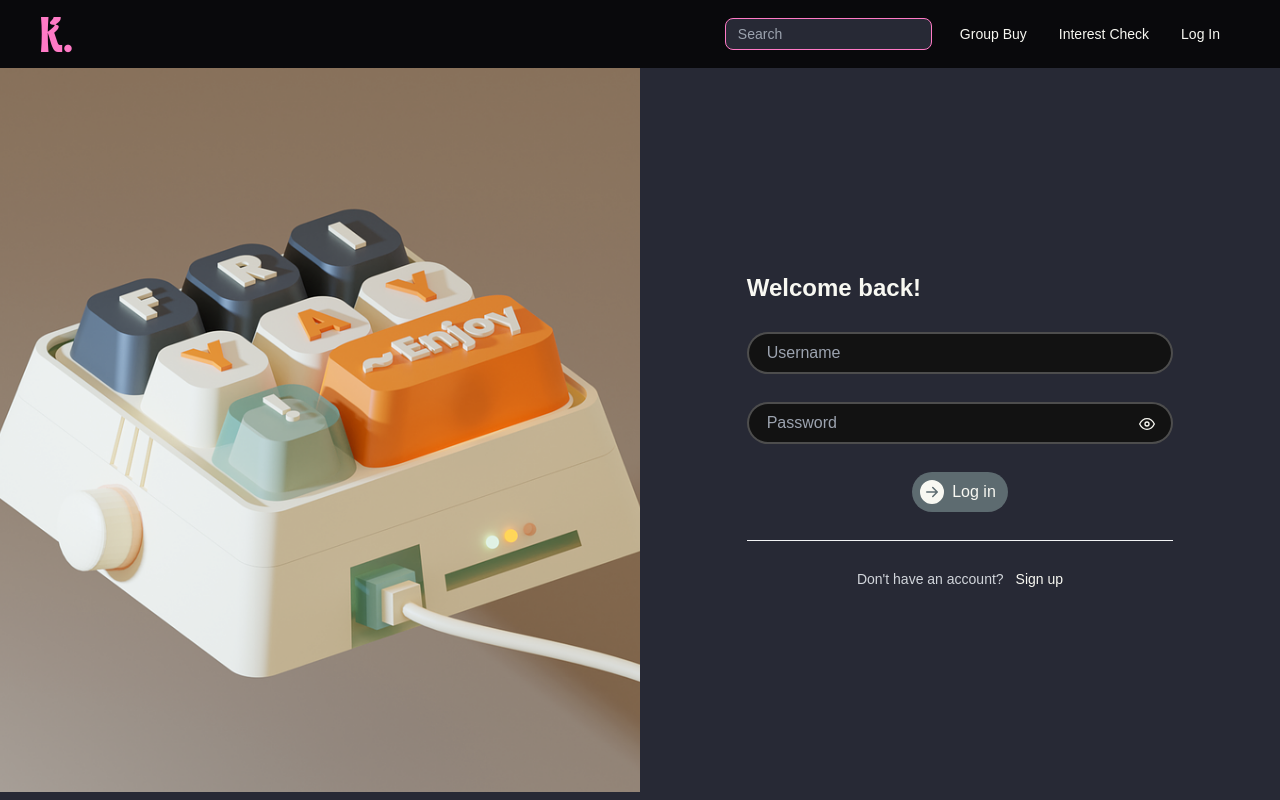
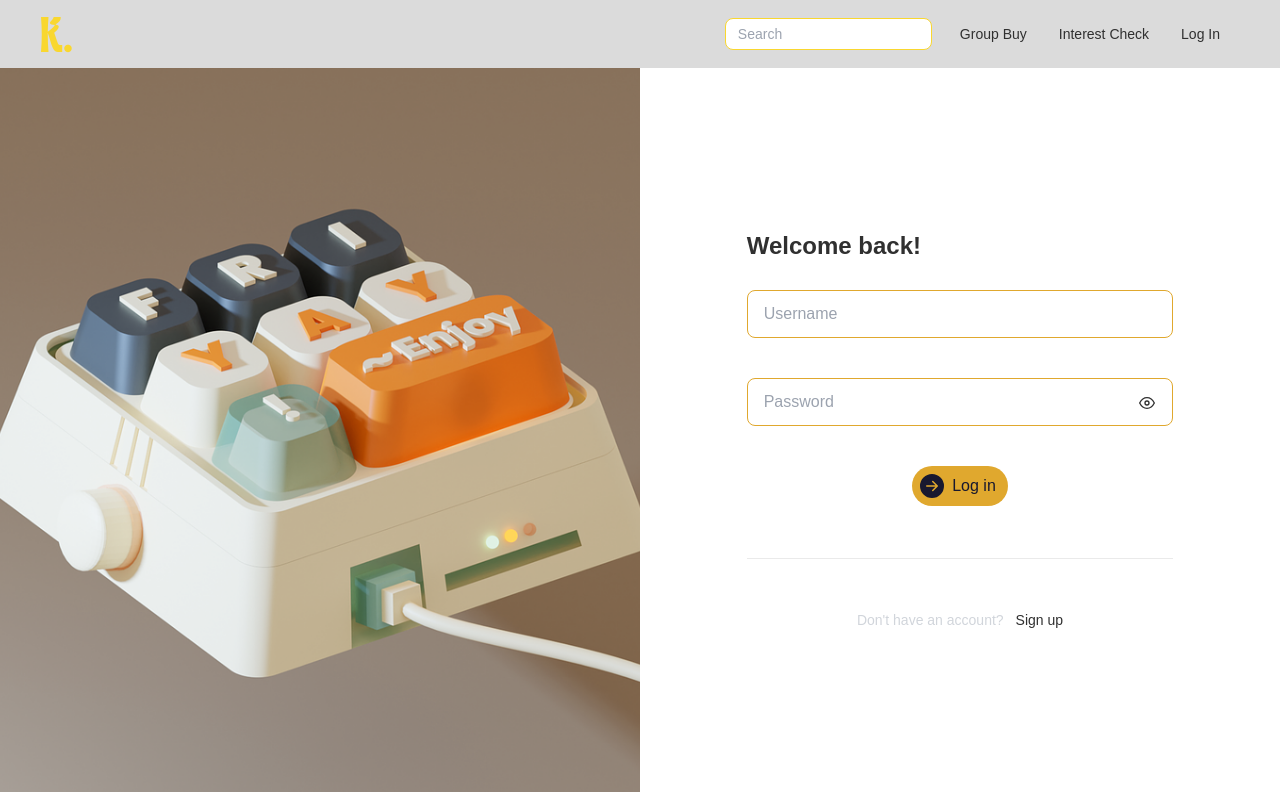
Before and after one commit to tranle13/keyboard-thing, a React (Vite) app in the folder client/: page /login in a window 1280 px wide. Built offline with nearby package versions, Linux system fonts and the light colour scheme; a web font is replaced by a local one.

Commit message:
Remove shadcn usage, add info for register page

```diff
--- a/client/src/App.tsx
+++ b/client/src/App.tsx
@@ -17,7 +17,7 @@ function App() {
   return (
     <AuthProvider>
       <BrowserRouter>
-        <div className="flex flex-col min-h-screen" data-theme="dracula">
+        <div className="flex flex-col min-h-screen" data-theme="bumblebee">
           <NavBar />
           <Routes>
             <Route element={<PrivateRoutes />}>
--- a/client/src/components/Form.tsx
+++ b/client/src/components/Form.tsx
@@ -11,7 +11,6 @@ interface FormProps {
   children: ReactNode;
   route: string;
   buttonIconStyle: string;
-  buttonStyle: string;
 }
 
 export const Form: FC<FormProps> = ({
@@ -22,7 +21,6 @@ export const Form: FC<FormProps> = ({
   children,
   route,
   buttonIconStyle,
-  buttonStyle,
   handler,
 }) => {
   const navigate = useNavigate();
@@ -36,7 +34,7 @@ export const Form: FC<FormProps> = ({
         {header}
         {children}
         <button
-          className={`group flex items-center gap-3 px-2 py-2 w-fit rounded-full mx-auto relative ${buttonStyle}`}
+          className={`group flex items-center gap-3 px-2 py-2 w-fit rounded-full mx-auto relative bg-secondary text-secondary-content`}
           type="submit"
         >
           <span
@@ -49,7 +47,7 @@ export const Form: FC<FormProps> = ({
           </span>
         </button>
 
-        <div className="h-[1px] bg-gray-100" />
+        <div className="divider after:h-[1px] before:h-[1px]" />
 
         <div className="flex gap-3 text-sm justify-center">
           <span className="text-gray-300">{secondaryText}</span>
--- a/client/src/components/Input.tsx
+++ b/client/src/components/Input.tsx
@@ -6,7 +6,8 @@ import {
   Path,
   UseFormRegister,
 } from "react-hook-form";
-import styled, { keyframes } from "styled-components";
+import { IoWarningOutline } from "react-icons/io5";
+import styled from "styled-components";
 
 interface InputProps<T extends FieldValues> {
   name: Path<T>;
@@ -31,45 +32,43 @@ export const Input = <T extends Record<string, unknown>>({
 
   return (
     <div className="relative">
-      <AccountInput
-        className={`w-full ${error ? "error" : ""}`}
+      <input
         type={type}
+        placeholder="Username"
+        className={`input w-full ${error ? "input-error" : "input-secondary"}`}
         {...register(name)}
         {...rest}
       />
       {children}
-      <p className="absolute top-10 text-xs text-[#c83f21] w-full px-[18px] py-1">
-        {error}
-      </p>
+      <Alert
+        className={`alert alert-warning p-2 text-xs mt-3 gap-2 ${
+          error ? "error" : ""
+        }`}
+      >
+        <IoWarningOutline className="stroke-current shrink-0" />
+        <span>{error}</span>
+      </Alert>
     </div>
   );
 };
 
 // SECTION - styled-components
-const errorShake = keyframes`
-  0%, 100% { transform: translateX(0); }
-  25%, 75% { transform: translateX(5px); }
-  50% { transform: translateX(-5px); }
-`;
-const AccountInput = styled.input`
-  padding: 7px 18px;
-  border: 2px solid rgba(211, 211, 211, 0.3);
-  border-radius: 100px;
-  outline: none;
-
-  &:focus {
-    border: double 2px transparent;
-    background-image: #df8936; /* fallback for older browsers */
-    background-image: -webkit-linear-gradient(white, white),
-      -webkit-linear-gradient(to right, #698097, #b0ccc7, #df8936); /* Chrome 10-25, Safari 5.1-6 */
-    background-image: linear-gradient(white, white),
-      linear-gradient(to right, #698097, #b0ccc7, #df8936); /* W3C, IE 10+/ Edge, Firefox 16+, Chrome 26+, Opera 12+, Safari 7+*/
-    background-origin: border-box;
-    background-clip: padding-box, border-box;
+const Alert = styled.div`
+  height: 0;
+  padding: 0;
+  border-width: 0;
+  transition: all 0.5s ease-in-out;
+  &,
+  & * {
+    visibility: collapse;
   }
-
   &.error {
-    animation: ${errorShake} 0.25s ease-in-out;
-    border-color: #c83f21;
+    border-width: 1px;
+    height: 35px;
+    padding: 0.5rem;
+    visibility: visible;
+    & * {
+      visibility: visible;
+    }
   }
 `;
--- a/client/src/components/NavBar.tsx
+++ b/client/src/components/NavBar.tsx
@@ -1,3 +1,4 @@
+import { unknown } from "@/assets";
 import AuthContext from "@/context/authContext";
 import { useContext } from "react";
 import { Link } from "react-router-dom";
@@ -31,7 +32,7 @@ const NavBar = () => {
             {user ? (
               <Link to="/me">
                 <div className="w-8 mask mask-hexagon">
-                  <img src={user?.image} alt="profile" />
+                  <img src={user.image || unknown} alt="profile" />
                 </div>
               </Link>
             ) : (
--- a/client/src/components/Topic.tsx
+++ b/client/src/components/Topic.tsx
@@ -26,7 +26,7 @@ const Topic = ({ topic }: Props) => {
                 </div>
               </div>
               <div className="flex flex-col">
-                <span className="text-base-100 font-bold">
+                <span className="text-neutral-focus font-bold">
                   {topic.author.username}
                 </span>
                 <span className="text-neutral text-xs">
@@ -41,7 +41,7 @@ const Topic = ({ topic }: Props) => {
                   <div className="divider" />
                 </>
               )}
-              <span className="text-base-100">
+              <span className="text-neutral-focus">
                 {parse(decode(topic.content))}
               </span>
             </div>
--- a/client/src/pages/LoginPage.tsx
+++ b/client/src/pages/LoginPage.tsx
@@ -2,11 +2,11 @@ import { loginImg } from "@/assets";
 import { Form } from "@/components/Form";
 import { Input } from "@/components/Input";
 import * as authServices from "@/queries/services/authService";
-import { useToast } from "@/shadcn-ui/components/ui/use-toast";
 import { zodResolver } from "@hookform/resolvers/zod";
 import { AxiosError } from "axios";
 import { BaseSyntheticEvent, useState } from "react";
 import { FieldValues, useForm } from "react-hook-form";
+import { AiOutlineCloseCircle } from "react-icons/ai";
 import { FiEye, FiEyeOff } from "react-icons/fi";
 import { z } from "zod";
 
@@ -21,27 +21,23 @@ const LoginSchema = z.object({
 });
 
 const LoginPage = () => {
-  const { toast } = useToast();
   const {
     register,
     handleSubmit,
     formState: { errors },
   } = useForm<LoginInterface>({ resolver: zodResolver(LoginSchema) });
-
   const [showPassword, setShowPassword] = useState(false);
+  const [error, setError] = useState("");
 
   const submitForm = async (data: LoginInterface, e?: BaseSyntheticEvent) => {
     e?.preventDefault();
     try {
+      setError("");
       await authServices.login(data);
       window.location.href = "/";
     } catch (e) {
       const error = e as AxiosError;
-      toast({
-        variant: "destructive",
-        title: "Uh oh! Something went wrong",
-        description: `${error.response?.data}`,
-      });
+      setError(error.response?.data as string);
     }
   };
 
@@ -56,16 +52,22 @@ const LoginPage = () => {
           backgroundSize: "cover",
         }}
       />
+
       <Form
         header={<h3 className="text-2xl font-bold">Welcome back!</h3>}
         buttonLabel="Log in"
         secondaryButtonLabel="Sign up"
         secondaryText="Don't have an account?"
         route="/register"
-        buttonStyle="bg-[#b0ccc7]/40"
         buttonIconStyle="group-hover:translate-x-[225%]"
         handler={handleSubmit(submitForm)}
       >
+        {error && (
+          <div className="alert alert-error">
+            <AiOutlineCloseCircle />
+            <span>{error}</span>
+          </div>
+        )}
         <Input<LoginInterface>
           register={register}
           errors={errors}
@@ -80,7 +82,7 @@ const LoginPage = () => {
           type={showPassword ? "text" : "password"}
         >
           <span
-            className="cursor-pointer absolute top-1/3 right-[18px]"
+            className="cursor-pointer absolute top-[calc(50%-13px)] right-[18px] text-base-content"
             onClick={() => setShowPassword(!showPassword)}
           >
             {showPassword ? <FiEyeOff /> : <FiEye />}
--- a/client/src/pages/RegisterPage.tsx
+++ b/client/src/pages/RegisterPage.tsx
@@ -3,12 +3,12 @@ import { Form } from "@/components/Form";
 import { Input } from "@/components/Input";
 import * as authServices from "@/queries/services/authService";
 import * as userServices from "@/queries/services/userService";
-import { useToast } from "@/shadcn-ui/components/ui/use-toast";
 import { zodResolver } from "@hookform/resolvers/zod";
 import { AxiosError } from "axios";
 import { BaseSyntheticEvent, useState } from "react";
 import { FieldValues, useForm } from "react-hook-form";
-import { FiEye, FiEyeOff } from "react-icons/fi";
+import { AiOutlineCloseCircle } from "react-icons/ai";
+import { FiEye, FiEyeOff, FiInfo } from "react-icons/fi";
 import { z } from "zod";
 
 export interface SignupInterface extends FieldValues {
@@ -34,15 +34,25 @@ const SignupSchema = z.object({
 });
 
 const RegisterPage = () => {
-  const { toast } = useToast();
+  // SECTION = Constants
+  const passwordRules = [
+    "• Contains only alphanumeric characters.",
+    "• Can contain dot (.), underscore (_), and hyphen (-).",
+    "• Dot (.), underscore (_), or hyphen (-) must not be the first or last character.",
+    "• Dot (.), underscore (_), or hyphen (-) must not appear consecutively.",
+    "• The number of characters must be between 3 to 30.",
+  ];
+
+  // SECTION = Hooks
   const {
     register,
     handleSubmit,
     formState: { errors },
   } = useForm<SignupInterface>({ resolver: zodResolver(SignupSchema) });
+  const [showPassword, setShowPassword] = useState(false);
+  const [error, setError] = useState("");
 
-  const [showPassword, setShowPassword] = useState(false);
-
+  // SECTION = Functions
   const submitForm = async (data: SignupInterface, e?: BaseSyntheticEvent) => {
     e?.preventDefault();
     try {
@@ -51,14 +61,11 @@ const RegisterPage = () => {
       window.location.href = "/";
     } catch (e) {
       const error = e as AxiosError;
-      toast({
-        variant: "destructive",
-        title: "Uh oh! Something went wrong",
-        description: `${error.response?.data}`,
-      });
+      setError(error.response?.data as string);
     }
   };
 
+  // SECTION = Return
   return (
     <div className="flex">
       <div
@@ -83,17 +90,44 @@ const RegisterPage = () => {
         buttonLabel="Sign up"
         secondaryButtonLabel="Log in"
         secondaryText="Already have an account?"
-        route="/log-in"
-        buttonStyle="bg-[#cea77f]/40"
+        route="/login"
         buttonIconStyle="group-hover:translate-x-[275%]"
         handler={handleSubmit(submitForm)}
       >
+        {error && (
+          <div className="alert alert-error">
+            <AiOutlineCloseCircle />
+            <span>{error}</span>
+          </div>
+        )}
+        <div className="flex gap-1">
+          <div className="flex-1">
             <Input<SignupInterface>
               register={register}
               errors={errors}
               placeholder="Username"
               name="username"
             />
+          </div>
+          <div className="dropdown dropdown-hover dropdown-end flex-0">
+            <label
+              tabIndex={0}
+              className="btn btn-circle btn-ghost btn-sm text-info mt-[25%]"
+            >
+              <FiInfo />
+            </label>
+            <div
+              tabIndex={0}
+              className="card compact dropdown-content z-[1] shadow bg-base-100 rounded-box w-64"
+            >
+              <div className="card-body">
+                {passwordRules.map((rule, index) => (
+                  <p key={index}>{rule}</p>
+                ))}
+              </div>
+            </div>
+          </div>
+        </div>
         <Input<SignupInterface>
           register={register}
           errors={errors}
@@ -101,6 +135,8 @@ const RegisterPage = () => {
           type="email"
           name="email"
         />
+        <div className="flex gap-1">
+          <div className="flex-1">
             <Input<SignupInterface>
               register={register}
               errors={errors}
@@ -109,12 +145,30 @@ const RegisterPage = () => {
               type={showPassword ? "text" : "password"}
             >
               <span
-            className="cursor-pointer absolute top-1/3 right-[18px]"
+                className="cursor-pointer absolute right-[18px] top-[calc(50%-13px)]"
                 onClick={() => setShowPassword(!showPassword)}
               >
                 {showPassword ? <FiEyeOff /> : <FiEye />}
               </span>
             </Input>
+          </div>
+          <div className="dropdown dropdown-hover dropdown-end flex-0">
+            <label
+              tabIndex={0}
+              className="btn btn-circle btn-ghost btn-sm text-info mt-[25%]"
+            >
+              <FiInfo />
+            </label>
+            <div
+              tabIndex={0}
+              className="card compact dropdown-content z-[1] shadow bg-base-100 rounded-box w-64"
+            >
+              <div className="card-body">
+                <p>Password has minimum of 8 characters</p>
+              </div>
+            </div>
+          </div>
+        </div>
       </Form>
     </div>
   );
```
Also changed, not shown: client/src/components/EditorForm.tsx (deleted, +0 -91 lines), client/src/components/TopicHeader.tsx (+3 -4 lines). Lines whose indentation alone changed are shown as unchanged.
